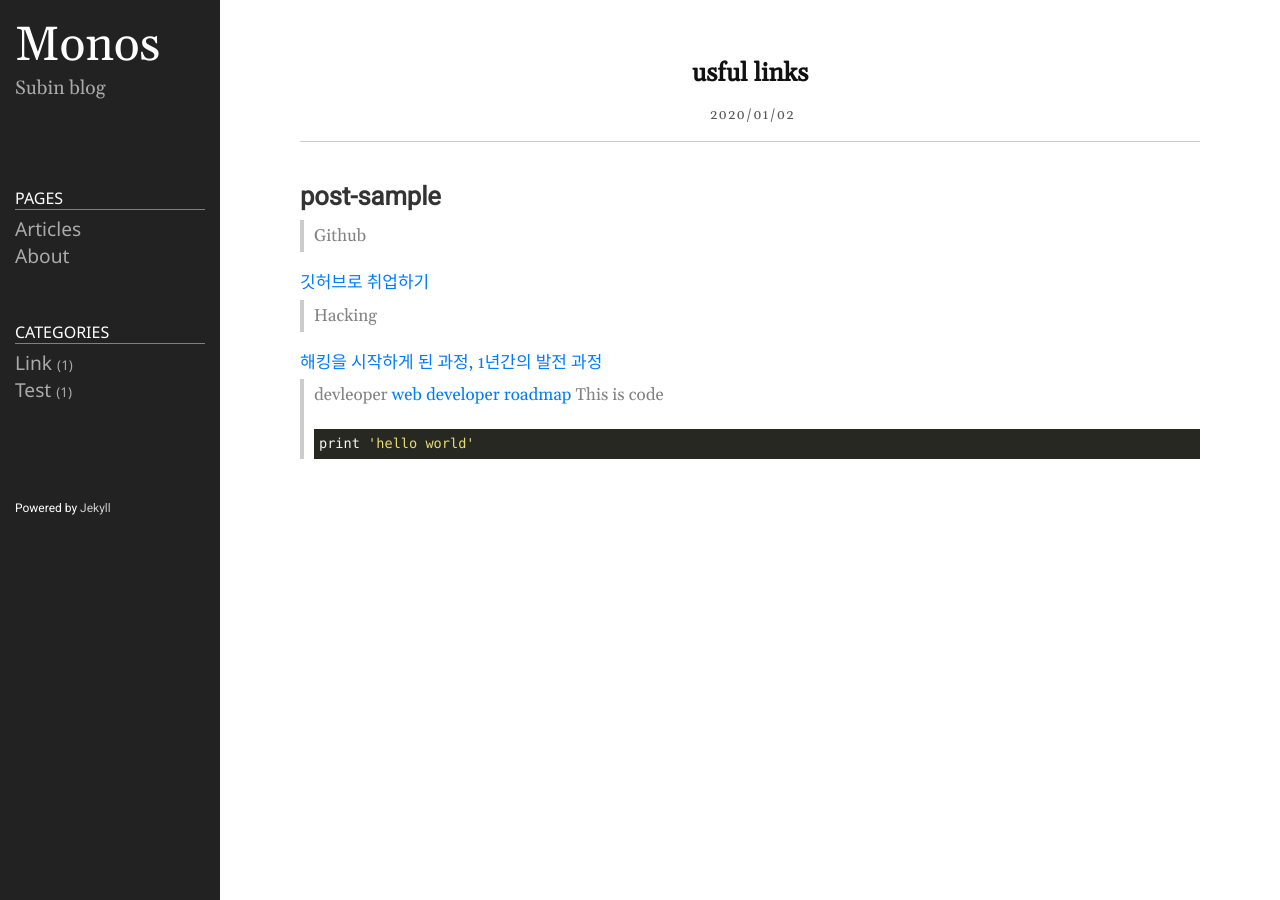
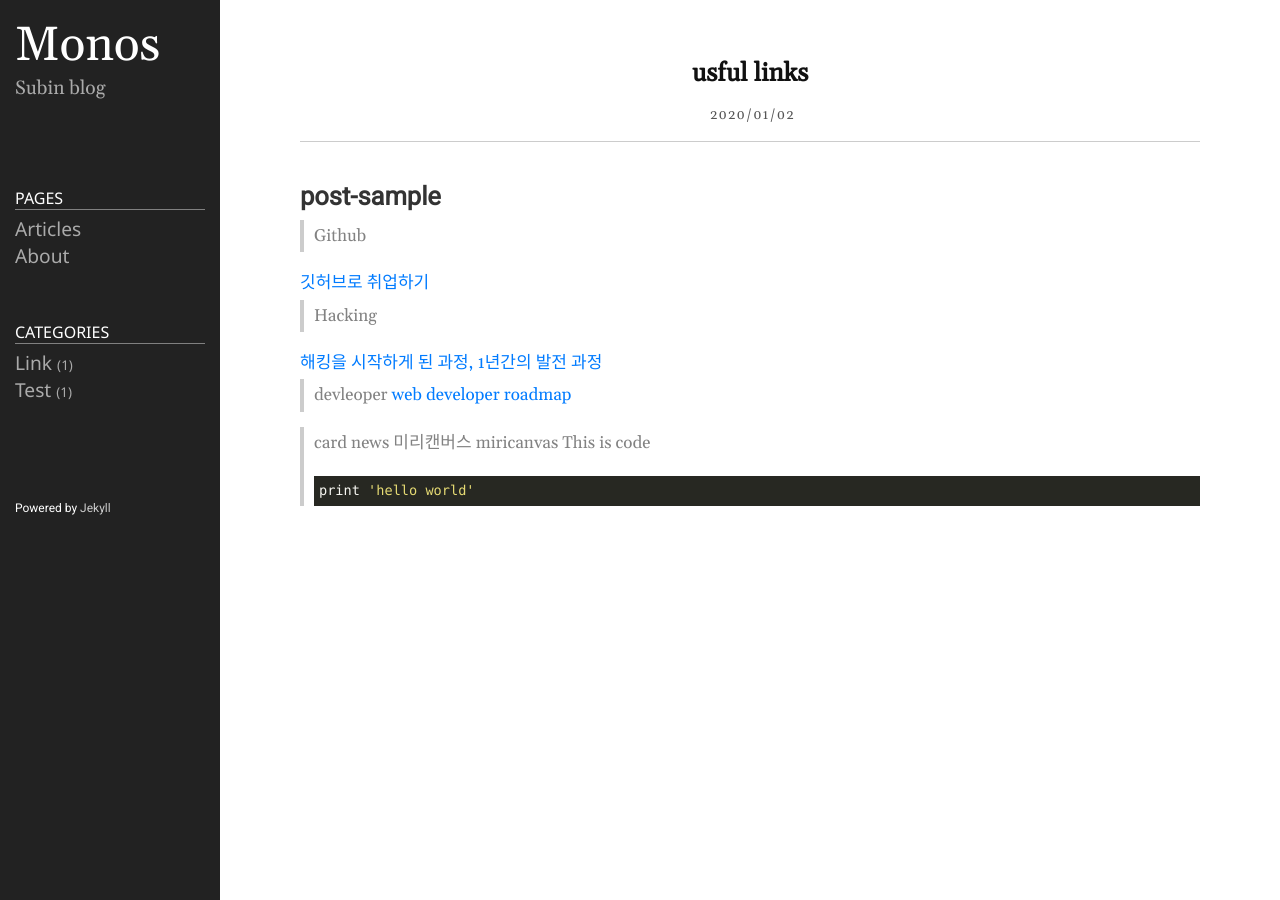
Before and after one commit to KSB21ST/KSB21ST.github.io, a Jekyll site: the page built from _posts/2020-01-02-links.markdown, in a window 1280 px wide. Built offline with Jekyll 4.4.1, drawn with Linux system fonts in a browser that asks for light colours.

Commit message:
link update

````diff
--- a/_posts/2020-01-02-links.markdown
+++ b/_posts/2020-01-02-links.markdown
@@ -16,6 +16,9 @@ category: link
 
 >devleoper
 [web developer roadmap](https://github.com/Neutrinoant/developer-roadmap)
+
+>card news
+미리캔버스 miricanvas
 This is code
 ```ruby
 print 'hello world'
````
